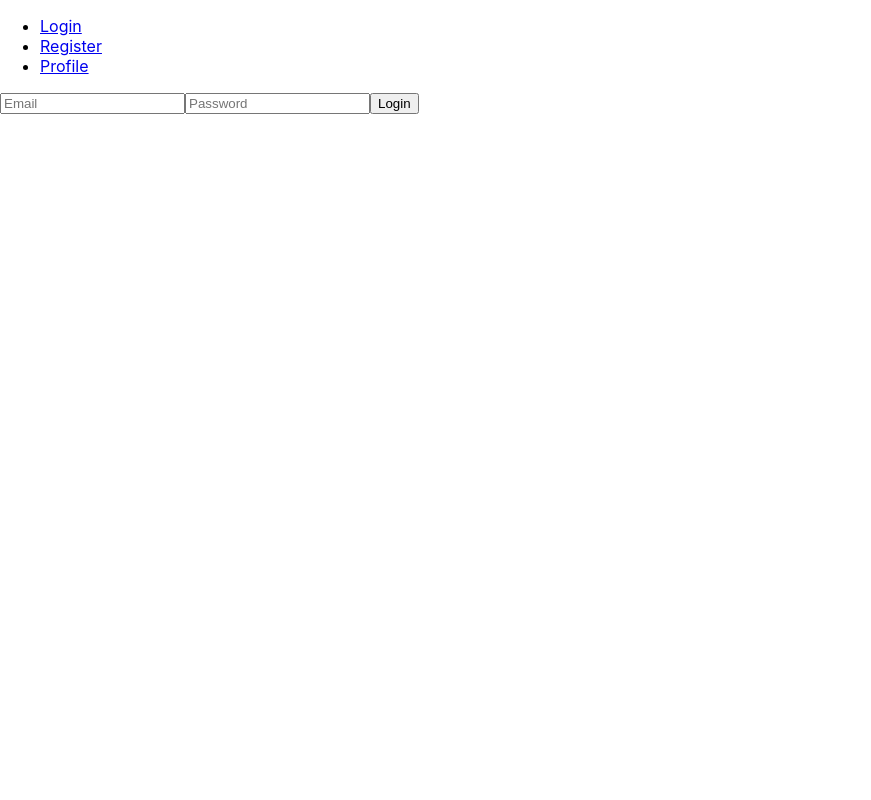
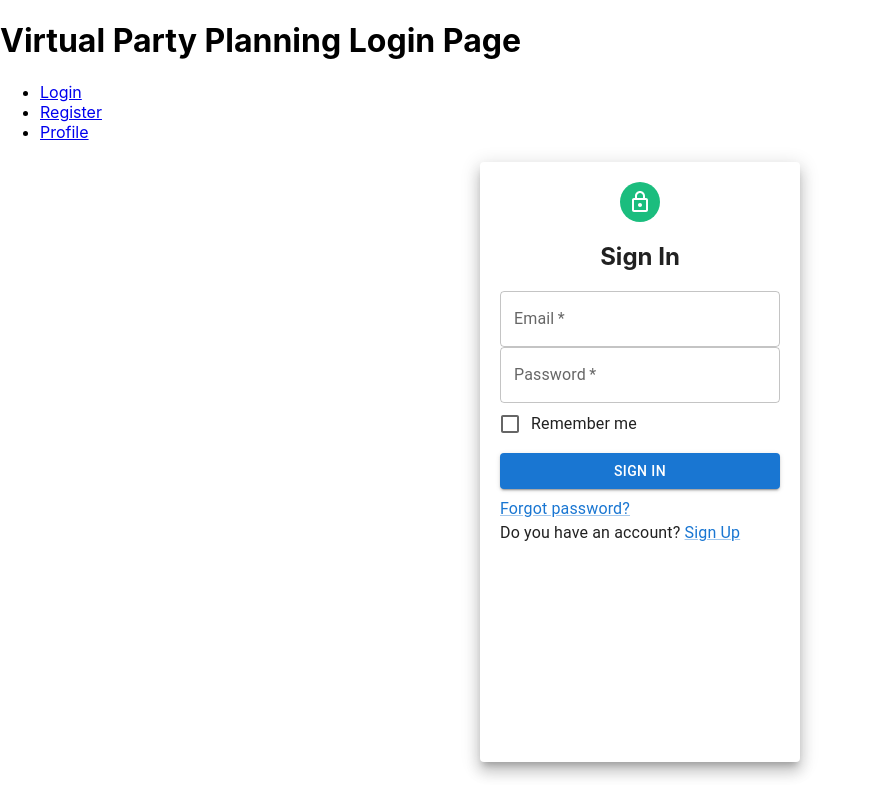
Before and after one commit to RamonaM24/Virtual-Party-Planning-App, a React (Create React App) app in the folder virtual-party-app/: page / in a window 1280 px wide. Shown: the whole page, without its empty margins (0-871 px from the left). Built offline with nearby package versions, Linux system fonts and the light colour scheme.

Commit message:
updated sign in page using @MUI

```diff
--- a/virtual-party-app/package.json
+++ b/virtual-party-app/package.json
@@ -3,6 +3,10 @@
   "version": "0.1.0",
   "private": true,
   "dependencies": {
+    "@emotion/react": "^11.13.5",
+    "@emotion/styled": "^11.13.5",
+    "@mui/icons-material": "^6.1.9",
+    "@mui/material": "^6.1.9",
     "@testing-library/jest-dom": "^5.17.0",
     "@testing-library/react": "^13.4.0",
     "@testing-library/user-event": "^13.5.0",
@@ -11,7 +15,7 @@
     "express": "^4.21.1",
     "react": "^18.3.1",
     "react-dom": "^18.3.1",
-    "react-router-dom": "^7.0.1",
+    "react-router-dom": "^7.0.2",
     "react-scripts": "5.0.1",
     "web-vitals": "^2.1.4"
   },
--- a/virtual-party-app/src/App.js
+++ b/virtual-party-app/src/App.js
@@ -1,13 +1,18 @@
-import React from 'react'
+import React from 'react';
 import { Routes, Route } from 'react-router-dom';
+import { ThemeProvider, createTheme } from '@mui/material/styles';
 import Login from './pages/Login';
 import Register from './pages/Register';
 import Profile from './pages/Profile';
 import Navbar from './Navbar';
 
+const theme = createTheme();
+
 const App = () => {
   return (
-    <div>
+    <ThemeProvider theme={theme}>
+      <div className="app">
+        <h1>Virtual Party Planning Login Page</h1>
         <Navbar />
         <Routes>
           <Route path="/" element={<Login />} />
@@ -15,6 +20,7 @@ const App = () => {
           <Route path="/profile" element={<Profile />} />
         </Routes>
       </div>
+    </ThemeProvider>
   );
 };
 
--- a/virtual-party-app/src/index.js
+++ b/virtual-party-app/src/index.js
@@ -9,7 +9,9 @@ const root = ReactDOM.createRoot(document.getElementById('root'));
 
 
 root.render(
-  <BrowserRouter>
-    <App />
-  </BrowserRouter>
+  <React.StrictMode>
+    <BrowserRouter>
+      <App />
+    </BrowserRouter>
+  </React.StrictMode>
 );
--- a/virtual-party-app/src/pages/Login.js
+++ b/virtual-party-app/src/pages/Login.js
@@ -1,4 +1,6 @@
 import React, { useState } from 'react';
+import { Grid, Paper, Avatar, TextField, Button, Typography, Link, FormControlLabel, Checkbox } from '@mui/material';
+import LockOutlinedIcon from '@mui/icons-material/LockOutlined';
 import axios from 'axios';
 
 const Login = () => {
@@ -8,41 +10,60 @@ const Login = () => {
 
   const handleSubmit = async (e) => {
     e.preventDefault();
-
     try {
-            const response = await axios.post('http:/localhost:5000/login', {
-                email,
-                password,
-            });
-
-            console.log('Login sucessful: ', response.data);
-            //Handle login success
-        } catch (error) {
-            if (error.response) {
-                setError(error.respomse.data.message); //Display error from backend
-            } else {
-                setError('An error occured. Please try again later')
-            }
+      const response = await axios.post('http://localhost:5000/login', { email, password });
+      console.log('Login successful:', response.data);
+    } catch (err) {
+      setError(err?.response?.data?.message || 'An error occurred. Please try again later.');
     }
   };
 
-    return(
+  const paperStyle = { padding: 20, height: '70vh', width: 280, margin: '20px auto' };
+  const avatarStyle = { backgroundColor: '#1bbd7e' };
+  const btnStyle = { margin: '8px 0' };
+
+  return (
+    <Grid>
+      <Paper elevation={10} style={paperStyle}>
+        <Grid align="center">
+          <Avatar style={avatarStyle}><LockOutlinedIcon /></Avatar>
+          <h2>Sign In</h2>
+        </Grid>
         <form onSubmit={handleSubmit}>
-            <input
-            type='email'
-            placeholder='Email'
+          <TextField
+            label="Email"
+            placeholder="Enter email"
+            fullWidth
+            required
             value={email}
             onChange={(e) => setEmail(e.target.value)}
           />
-            <input
-            type='password'
-            placeholder='Password'
+          <TextField
+            label="Password"
+            placeholder="Enter password"
+            type="password"
+            fullWidth
+            required
             value={password}
             onChange={(e) => setPassword(e.target.value)}
           />
-            <button type="submit">Login</button>
-            {error && <p>{error}</p>}
+          <FormControlLabel
+            control={<Checkbox name="checkedB" color="primary" />}
+            label="Remember me"
+          />
+          <Button type="submit" color="primary" variant="contained" style={btnStyle} fullWidth>
+            Sign In
+          </Button>
+          {error && <Typography color="error">{error}</Typography>}
         </form>
+        <Typography>
+          <Link href="#">Forgot password?</Link>
+        </Typography>
+        <Typography>
+          Do you have an account? <Link href="#">Sign Up</Link>
+        </Typography>
+      </Paper>
+    </Grid>
   );
 };
 
--- a/virtual-party-app/src/pages/Register.js
+++ b/virtual-party-app/src/pages/Register.js
@@ -1,5 +1,4 @@
 import React from 'react'
-import { Button } from '../Button';
 
 const Register = () => {
     return (
```
Also changed, not shown: package.json (deleted, +0 -15 lines), 2 other files (tests, documents, lock files or other folders). Lines whose indentation alone changed are shown as unchanged.
